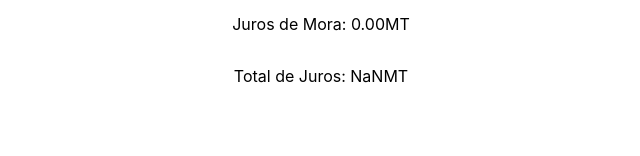
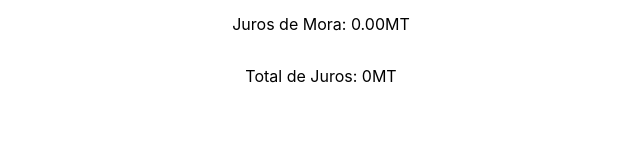
Before and after one commit to iChissingue/Interest, a React (Create React App) app: page / in a window 1280 px wide. Shown: the part 459-615 px from the top of the page, without its empty margins (319-959 px from the left). Built offline with nearby package versions, Linux system fonts and the light colour scheme.

Commit message:
Fixing total interest to be payed

```diff
--- a/src/calculator.js
+++ b/src/calculator.js
@@ -7,6 +7,7 @@ const Calculate = () => {
 
     const interest = parseInt(loan) * 0.1
     const DelayInterest = parseInt(interest) / 30 * delayDays
+    const totalInterest = interest + DelayInterest
 
     return (
         <div style={{display: 'flex', justifyContent: 'center', alignItems: 'center', height: '100vh'}}>
@@ -18,7 +19,7 @@ const Calculate = () => {
                  <label>Dias de Atraso:</label>
                 <input type="number" onChange={(e) => setDelayDays(e.target.value)} />
                 <p>Juros de Mora: {DelayInterest.toFixed(2)}MT</p>
-                <p>Total de Juros: {Number(DelayInterest.toFixed(2) + interest.toFixed(2))}MT</p>
+                <p>Total de Juros: {Number(totalInterest.toFixed(2))}MT</p>
             </div>
         </div>
     )
```
